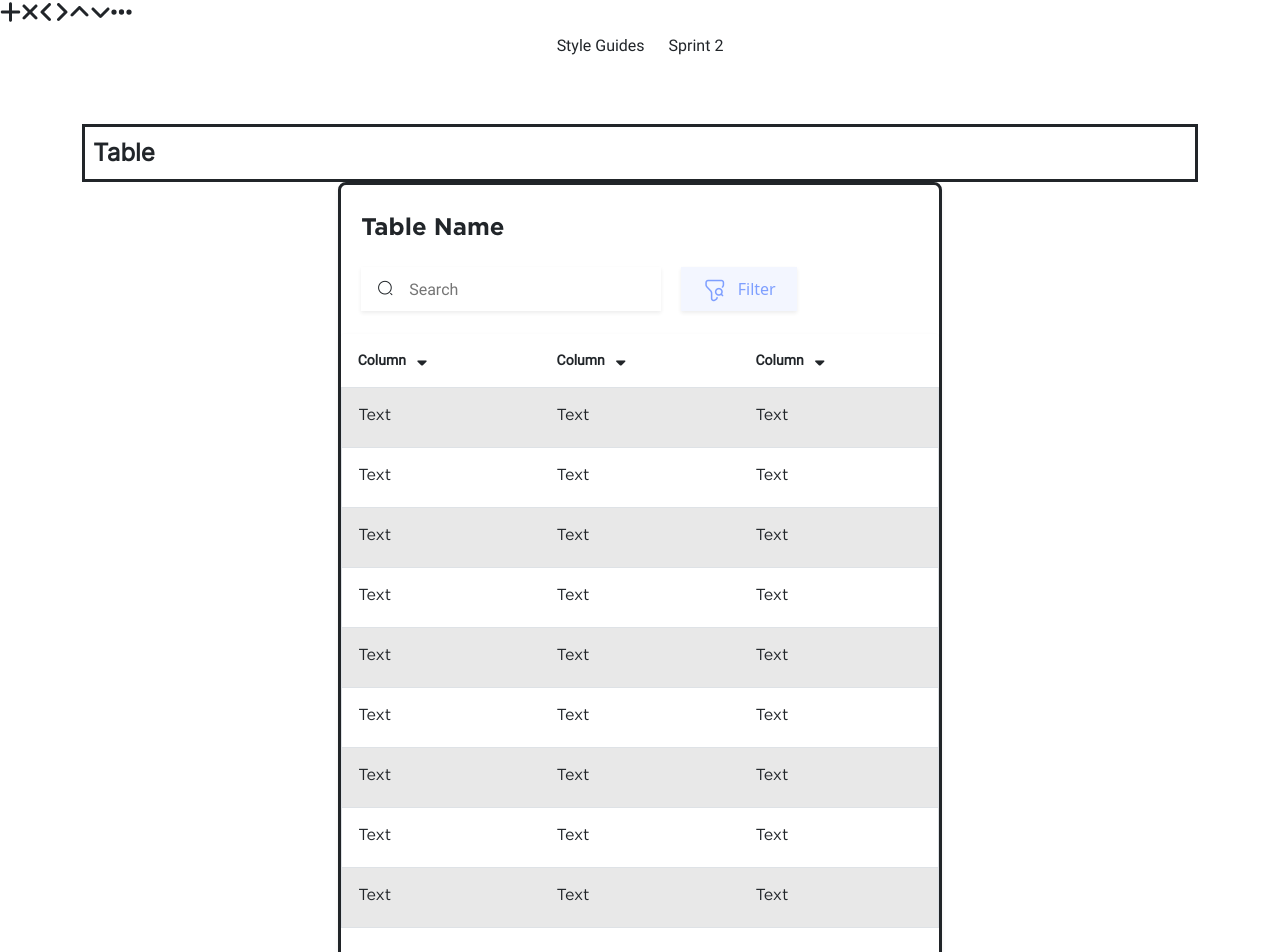
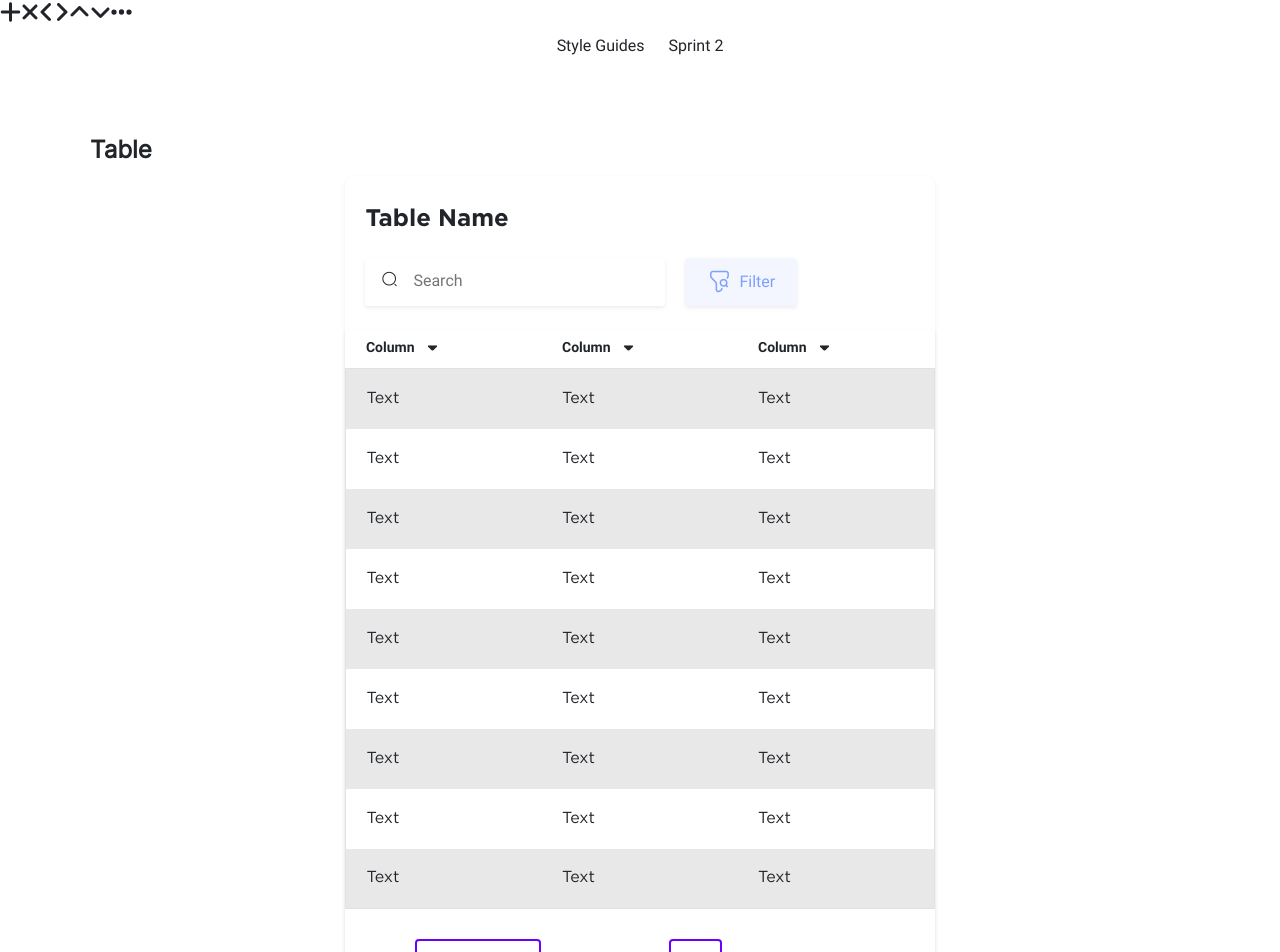
Before and after one commit to integratr-azamora/integratrGov-license-management, a Vue app: page /table in a window 1280 px wide. Shown: the top 952 px of the page. Built offline with nearby package versions, Linux system fonts and the light colour scheme.

Commit message:
QA Updates

```diff
--- a/src/assets/css/color-iconography.css
+++ b/src/assets/css/color-iconography.css
@@ -87,6 +87,9 @@
 .font-size-24px{
     font-size:var(--c-size-24px);
 }
+.font-size-20px{
+    font-size:var(--c-size-20px);
+}
 .font-size-12px{
     font-size:var(--c-size-12px);
 }
--- a/src/assets/css/colors.css
+++ b/src/assets/css/colors.css
@@ -192,7 +192,9 @@
   .border-color-none{
     border-style: none !important;
   }
-
+  .border-round-4px{
+    border-radius: 4px;
+  }
   /* border Colors */
 
 /* random */
--- a/src/assets/css/component-button.css
+++ b/src/assets/css/component-button.css
@@ -12,6 +12,20 @@
     margin-right: var(--c-size-10px);
     margin-top: var(--c-size-10px);
     margin-bottom: var(--c-size-10px);
+    border-radius: 4px;
+    font-family: 'Roboto';
+    font-style: normal;
+    font-weight: 400;
+  }
+  .button-default-no-margin{
+    border-radius: var(--c-size-4px);
+    font-family: var(--c-font-styles-roboto);
+    font-size: var(--c-font-size-16px);
+    padding-left: var(--c-size-20px);
+    padding-right: var(--c-size-20px);
+    padding-top: var(--c-size-10px);
+    padding-bottom: var(--c-size-10px);
+    border-radius: 4px;
     font-family: 'Roboto';
     font-style: normal;
     font-weight: 400;
@@ -101,7 +115,7 @@
   }
   .badge-pill{
     border-radius: var(--bs-border-radius-pill);
-    font-family: 'Roboto';
+    font-family: 'Roboto', sans-serif;
     font-style: normal;
     font-size: var(--c-size-13px);
     font-weight: 700;
--- a/src/assets/css/custom.css
+++ b/src/assets/css/custom.css
@@ -63,7 +63,7 @@ a{
     font-size: 24px;
   }
   .font-table-column{
-    font-family: 'Roboto';
+    font-family: 'Roboto-bold';
     font-style: normal;
     font-weight: 700;
     font-size: 14px;
--- a/src/assets/css/marginsnpaddings.css
+++ b/src/assets/css/marginsnpaddings.css
@@ -11,6 +11,9 @@
 /* margin-start  */
 .ms-12px{
   margin-left:var(--c-size-7px);
+}
+.ms-10px{
+  margin-left:var(--c-size-10px);
 }
 .ms-20px{
     margin-left: 1.25rem !important;
@@ -29,6 +32,9 @@
 .me-8px{
   margin-right: var(--c-size-8px);
 }
+.me-10px{
+  margin-right:var(--c-size-10px);
+}
 .me-20px{
     margin-right: 1.25rem !important;
   }
@@ -37,6 +43,7 @@
 .mt-1px{
   margin-top:1px  !important;
 }
+
 .mt-1-5px{
   margin-top: 1.5px !important;
 }
@@ -69,6 +76,10 @@
 .mx-10{
     margin-left: var(--c-size-10px);
     margin-right: var(--c-size-10px);
+  }
+  .mx-20px{
+    margin-left: var(--c-size-20px);
+    margin-right: var(--c-size-20px);
   }
   .my-20{
 
@@ -132,10 +143,16 @@
 .pb-5px{
   padding-bottom: var(--c-size-5px) !important;
 }
+.pb-10px{
+  padding-bottom: var(--c-size-10px) !important;
+}
 .pb-22px{
   padding-bottom: var(--c-size-22px) !important;
 }
 
+.pb-20px{
+  padding-bottom: var(--c-size-20px) !important;
+}
 .ps-10px{
   padding-left: var(--c-size-10px);
 }
@@ -220,3 +237,7 @@ padding-bottom: 0px !important;
 }
 /* margin none  */
 /* custom-padding  */
+
+.vertical-alignment-center{
+  vertical-align: middle;
+}
--- a/src/assets/main.css
+++ b/src/assets/main.css
@@ -33,6 +33,12 @@
 @font-face {
   font-family: 'Roboto-black';
   src: url(../assets/font_styles/Roboto-Black.ttf) format(truetype);
+  font-weight: normal;
+  font-style: normal;
+}
+@font-face {
+  font-family: 'Roboto-bold';
+  src: url(../assets/Fonts/Roboto/Roboto-Bold.ttf) format(truetype);
   font-weight: normal;
   font-style: normal;
 }
--- a/src/components/InputBoxes.vue
+++ b/src/components/InputBoxes.vue
@@ -135,9 +135,9 @@
                         </form>
                      </div>
                      <!-- inputbox6  -->
-                        <div class="shadow-sm size-inputbox inputbox-font">
+                        <div class="shadow-sm size-inputbox inputbox-font border-round-4px">
                         <i class="isax isax-search-normal-1 ps-10px size-icon  ms-1"></i>
-                        <input class="input-field  p-3 outline-none border-color-none size-inputbox-search" type="text" placeholder="Search">
+                        <input class="input-field  p-3 outline-none border-color-none size-inputbox-search border-round-4px" type="text" placeholder="Search">
                         </div>
                      <!-- inputbox6  -->
                   </div>
--- a/src/components/Tables.vue
+++ b/src/components/Tables.vue
@@ -1,9 +1,9 @@
 <template>
    <div class=" ">
-      <div class="bor-style-solid-perma font-table-heading p-2 ">Table </div>
+      <div class=" font-table-heading p-2 ">Table </div>
       <div class="d-flex justify-content-center ">
 
-         <div class="bor-style-solid-perma  rounded-3 shadow-sm">
+         <div class=" rounded-3 shadow-sm">
             <!-- row1  -->
             <div class="bor-style-solid m-auto ">
                <!-- table Header  -->
@@ -35,15 +35,15 @@
                <div class="bor-style-solid d-inline-flex  px-20px">
                   <!-- table Header Row4 Col1 -->
                   <div class="d-flex flex-row">
-                     <div class="shadow-sm  ">
+                     <div class="shadow-sm  border-round-4px">
                         <i class="isax isax-search-normal-1  table-inputbox-icon-size ps-16px py-14py"></i>
-                        <input class="input-field border-color-none p-3 outline-none table-inputbox-size inputbox-font" type="text" placeholder="Search" name="usrnm">
+                        <input class="input-field border-color-none p-3 outline-none table-inputbox-size inputbox-font border-round-4px" type="text" placeholder="Search" name="usrnm">
                      </div>
                      <!-- table Header Row4 Col2 -->
-                     <div class="ms-20px">
-                        <button type="button" class=" size-table-filter color-table-button bor-style-none shadow-sm color-table-button-text d-flex align-items-center justify-content-center">
-                           <i class="isax isax-filter-search size-icon-24px me-1 mt-1"></i>
-                           <span class="ms-12px">Filter</span>
+                     <div class="mx-20px">
+                        <button class="button-default-no-margin bg-ghostwhite color-frenchskyblue border-color-ghostwhite d-flex flex-row margin-none shadow-sm">
+                           <i class="isax isax-filter-search icon-size-weight me-2"></i>
+                           <p>Filter</p>
                         </button>
                      </div>
                      <!-- table Header Row4 Col2 -->
@@ -59,83 +59,83 @@
                </div>
                <!-- table Body  -->
                <div class="table-responsive rounded-1 shadow-sm  table-borderless" >
-                  <table class="table table-striped table-hover font-table-text " >
+                  <table class="table table-striped table-hover font-table-text table-borderless" >
                      <thead >
                         <tr >
-                           <th class="text-start px-20px p-3 ">
+                           <th class="text-start px-20px  pb-10px">
                               <div class="d-flex align-items-center">
-                                 <span class="font-table-column">Column</span>
-                                 <i class="isax isax-arrow-down5 size-icon-table-arrow ms-2 mt-1"></i>
+                                 <span class="font-table-column me-10px">Column</span>
+                                 <i class="isax isax-arrow-down5 size-icon-table-arrow"></i>
                               </div>
                             </th>
-                            <th class="text-start px-20px p-3 font-table-column">
+                            <th class="text-start px-20px  pb-10px ">
                               <div class="d-flex align-items-center">
-                                 <span class="font-table-column">Column</span>
-                                 <i class="isax isax-arrow-down5 size-icon-table-arrow ms-2 mt-1"></i>
+                                 <span class="font-table-column me-10px">Column</span>
+                                 <i class="isax isax-arrow-down5 size-icon-table-arrow"></i>
                               </div>
                             </th>
-                            <th class="text-start px-20px p-3 font-table-column">
+                            <th class="text-start px-20px  pb-10px ">
                               <div class="d-flex align-items-center">
-                                 <span class="font-table-column">Column</span>
-                                 <i class="isax isax-arrow-down5 size-icon-table-arrow ms-2 mt-1"></i>
+                                 <span class="font-table-column me-10px">Column</span>
+                                 <i class="isax isax-arrow-down5 size-icon-table-arrow"></i>
                               </div>
                             </th>
                         </tr>
                      </thead>
                      <tbody class="border rounded-1">
                         <!-- row1  -->
-                        <tr class="size-table-tabledata column">
-                           <td class="text-start px-20px p-3">Text</td>
-                           <td class="text-start px-20px p-3">Text</td>
-                           <td class="text-start px-20px p-3">Text</td>
+                        <tr class="size-table-tabledata column ">
+                           <td class="text-start px-20px vertical-alignment-center font-table-text">Text</td>
+                           <td class="text-start px-20px vertical-alignment-center">Text</td>
+                           <td class="text-start px-20px vertical-alignment-center">Text</td>
                         </tr>
                         <!-- row2  -->
                         <tr class="size-table-tabledata">
-                           <td class="text-start px-20px p-3">Text</td>
-                           <td class="text-start px-20px p-3">Text</td>
-                           <td class="text-start px-20px p-3">Text</td>
+                           <td class="text-start px-20px vertical-alignment-center">Text</td>
+                           <td class="text-start px-20px vertical-alignment-center">Text</td>
+                           <td class="text-start px-20px vertical-alignment-center">Text</td>
                         </tr>
                         <!-- row3  -->
                         <tr class="size-table-tabledata">
-                           <td class="text-start px-20px p-3">Text</td>
-                           <td class="text-start px-20px p-3">Text</td>
-                           <td class="text-start px-20px p-3">Text</td>
+                           <td class="text-start px-20px vertical-alignment-center">Text</td>
+                           <td class="text-start px-20px vertical-alignment-center">Text</td>
+                           <td class="text-start px-20px vertical-alignment-center">Text</td>
                         </tr>
                         <!-- row4  -->
                         <tr class="size-table-tabledata">
-                           <td class="text-start px-20px p-3">Text</td>
-                           <td class="text-start px-20px p-3">Text</td>
-                           <td class="text-start px-20px p-3">Text</td>
+                           <td class="text-start px-20px vertical-alignment-center">Text</td>
+                           <td class="text-start px-20px vertical-alignment-center">Text</td>
+                           <td class="text-start px-20px vertical-alignment-center">Text</td>
                         </tr>
                         <!-- row5  -->
                         <tr class="size-table-tabledata">
-                           <td class="text-start px-20px p-3">Text</td>
-                           <td class="text-start px-20px p-3">Text</td>
-                           <td class="text-start px-20px p-3">Text</td>
+                           <td class="text-start px-20px vertical-alignment-center">Text</td>
+                           <td class="text-start px-20px vertical-alignment-center">Text</td>
+                           <td class="text-start px-20px vertical-alignment-center">Text</td>
                         </tr>
                         <!-- row6  -->
                         <tr class="size-table-tabledata">
-                           <td class="text-start px-20px p-3">Text</td>
-                           <td class="text-start px-20px p-3">Text</td>
-                           <td class="text-start px-20px p-3">Text</td>
+                           <td class="text-start px-20px vertical-alignment-center">Text</td>
+                           <td class="text-start px-20px vertical-alignment-center">Text</td>
+                           <td class="text-start px-20px vertical-alignment-center">Text</td>
                         </tr>
                         <!-- row7  -->
                         <tr class="size-table-tabledata">
-                           <td class="text-start px-20px p-3">Text</td>
-                           <td class="text-start px-20px p-3">Text</td>
-                           <td class="text-start px-20px p-3">Text</td>
+                           <td class="text-start px-20px vertical-alignment-center">Text</td>
+                           <td class="text-start px-20px vertical-alignment-center">Text</td>
+                           <td class="text-start px-20px vertical-alignment-center">Text</td>
                         </tr>
                         <!-- row8  -->
                         <tr class="size-table-tabledata">
-                           <td class="text-start px-20px p-3">Text</td>
-                           <td class="text-start px-20px p-3">Text</td>
-                           <td class="text-start px-20px p-3">Text</td>
+                           <td class="text-start px-20px vertical-alignment-center">Text</td>
+                           <td class="text-start px-20px vertical-alignment-center">Text</td>
+                           <td class="text-start px-20px vertical-alignment-center">Text</td>
                         </tr>
                         <!-- row9  -->
                         <tr class="size-table-tabledata">
-                           <td class="text-start px-20px p-3">Text</td>
-                           <td class="text-start px-20px p-3">Text</td>
-                           <td class="text-start px-20px p-3">Text</td>
+                           <td class="text-start px-20px vertical-alignment-center">Text</td>
+                           <td class="text-start px-20px vertical-alignment-center">Text</td>
+                           <td class="text-start px-20px vertical-alignment-center">Text</td>
                         </tr>
                         <!-- row10  -->
 
@@ -153,7 +153,7 @@
                      <!-- button  -->
                      <button class="button-default bg-none color-indigo border-color-indigo d-flex flex-row ">
                         <p class="me-2">10 rows</p>
-                        <fa class="font-size-24px  color-indigo mt-1px" icon="angle-down" />
+                        <fa class="font-size-20px  color-indigo mt-1" icon="angle-down" />
                      </button>
                      <!-- button  -->
                   </div>
@@ -161,13 +161,13 @@
 
                   <!-- pagination  -->
                   <div class="d-flex  align-items-center">
-                     <button class="button-pagination bg-none color-dimgray border-color-none"><fa class="font-size-24px mt-1" icon="angle-left" /></button>
+                     <button class="button-pagination bg-none color-dimgray border-color-none"><fa class="font-size-20px  mt-1" icon="angle-left" /></button>
                      <button class="button-pagination bg-none color-dimgray border-color-none me-20px">Previous</button>
                      <button class="button-pagination bg-none color-indigo border-color-indigo px-20 py-10 ">1</button>
                      <button class="button-pagination bg-none color-dimgray border-color-none px-20 py-10 ">2</button>
                      <button class="button-pagination bg-none color-dimgray border-color-none px-20 pb-5px pt-15px "><fa class="fs-16px" icon="ellipsis" /></button>
                      <button class="button-pagination bg-none color-indigo border-color-none ms-20px">Next</button>
-                     <button class="button-pagination bg-none color-indigo border-color-none"><fa class="font-size-24px mt-1" icon="angle-right" /></button>
+                     <button class="button-pagination bg-none color-indigo border-color-none"><fa class="font-size-20px  mt-1" icon="angle-right" /></button>
                   </div>
                   <!-- pagination  -->
                </div>
```
Also changed, not shown: src/assets/css/typography.css (+5 -7 lines), src/components/AccountManager.vue (+67 -85 lines), src/components/StyleComponent.vue (+8 -8 lines).
